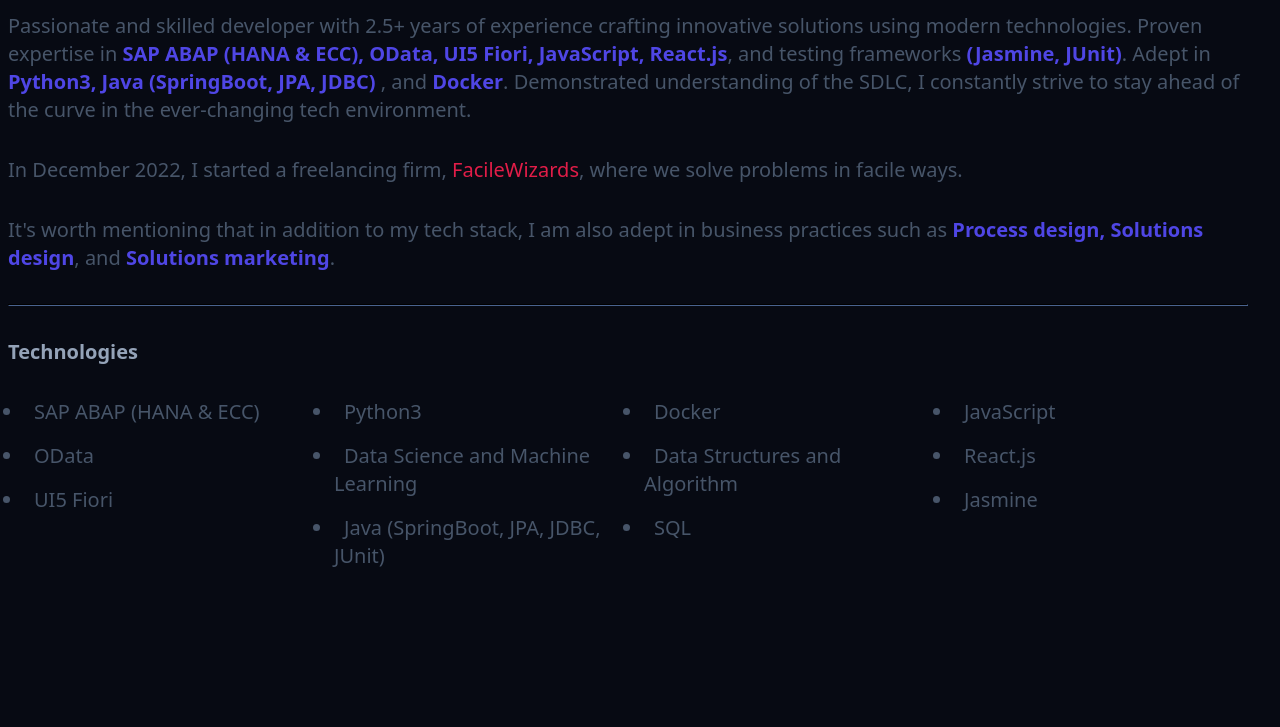
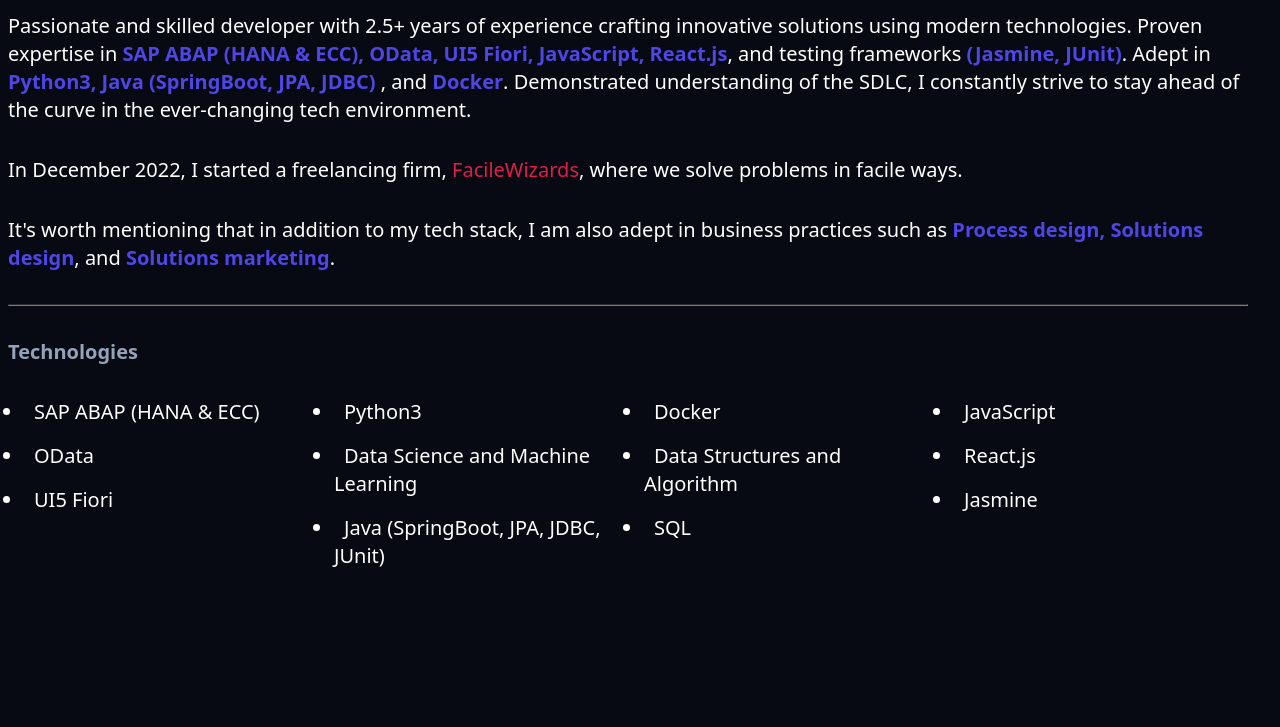
Before and after one commit to facileWizard/Portfolio, a website built with Vite: page index.html in a window 1280 px wide. Shown: the part 775-1502 px from the top of the page. Built offline with nearby package versions, Linux system fonts and the light colour scheme; a web font is replaced by a local one.

Commit message:
Update style.css
body changes and modified header

```diff
--- a/styles/style.css
+++ b/styles/style.css
@@ -2,8 +2,8 @@
   --clr-dark: #070a13;
   --clr-light: #f1f5f9;
   --clr-slate400: #94a3b8;
-  --clr-slate600: #475569;
-  --clr-slate800: #1e293b;
+  --clr-slate600: #ffffff;
+  --clr-slate800: #7b7d80;
   --clr-rose: #e11d48;
   --clr-indigo: #4f46e5;
 
```
